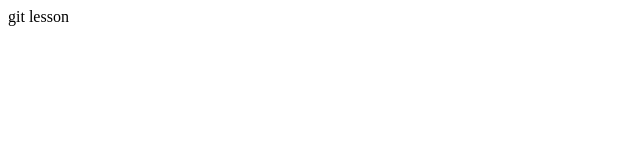
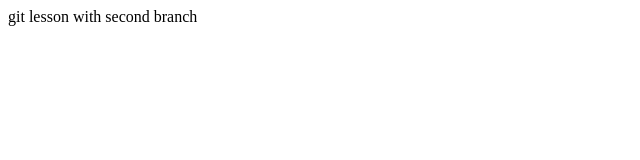
Before and after one commit to Verwolffdx/git-lesson-vue, a plain HTML site: page index.html in a window 1280 px wide. Shown: the whole page, without its empty margins (0-640 px from the left). Drawn offline with Linux system fonts and the light colour scheme.

Commit message:
first commit on second branch

```diff
--- a/index.html
+++ b/index.html
@@ -8,5 +8,6 @@
 </head>
 <body>
     git lesson
+    with second branch
 </body>
 </html>
```
